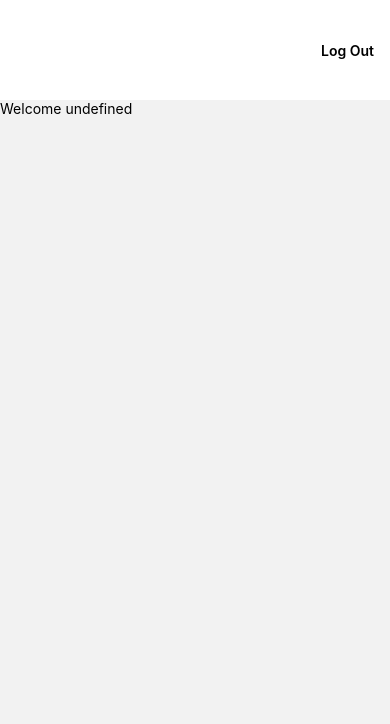
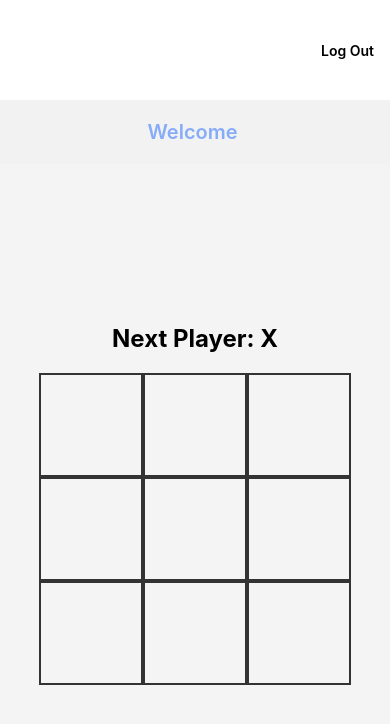
Before and after one commit to KeRusty/TicTacToe, a React Native app: screen /Home in a window 390 px wide. Shown: the top 724 px of the page. Built offline with nearby package versions, Linux system fonts and the light colour scheme.

Commit message:
created tic tac toe board as well

```diff
--- a/src/Components/AppHeader/index.tsx
+++ b/src/Components/AppHeader/index.tsx
@@ -1,11 +1,12 @@
 import React from 'react';
-import {Text, SafeAreaView, View, TouchableOpacity} from 'react-native';
-import {useNavigation} from '@react-navigation/native';
-import {useDispatch} from 'react-redux';
+import { Text, SafeAreaView, View, TouchableOpacity } from 'react-native';
+import { useNavigation } from '@react-navigation/native';
+import { useDispatch } from 'react-redux';
+import AuthService from '../../Utils/api/AuthService';
 
 // styles
-import {styles} from './styles';
-import {removeUserdetails} from '../../Utils/redux/slices/user/userSlice';
+import { styles } from './styles';
+import { removeUserdetails } from '../../Utils/redux/slices/user/userSlice';
 
 interface AppHeaderProps {
   routeName?: string;
@@ -29,17 +30,17 @@ function AppHeader({
   const dispatch = useDispatch();
   const navigation = useNavigation();
 
-  const onLogout = () => {
-    dispatch(removeUserdetails());
-    navigation.navigate('Login');
+  const onLogout = async () => {
+    try {
+      await AuthService.logout();
+      dispatch(removeUserdetails());
+      navigation.navigate('Login');
+    } catch (error) {
+      console.error('Register error', error);
+    }
   };
   return (
-    <SafeAreaView
-      style={[
-        showNoColor
-          ? styles.appHeaderContainerWhite
-          : styles.appHeaderContainer,
-      ]}>
+    <SafeAreaView style={[showNoColor ? styles.appHeaderContainerWhite : styles.appHeaderContainer]}>
       <View style={styles.textContainer}>
         {isBackVisible ? (
           <TouchableOpacity onPress={() => navigation.goBack()}>
@@ -51,9 +52,7 @@ function AppHeader({
         {isTitleVisible ? <Text>{title ?? routeName}</Text> : <View />}
         {isRightTextVisible && (
           <TouchableOpacity onPress={onLogout}>
-            <Text style={[showNoColor ? styles.rightText : styles.backText]}>
-              {rightText}
-            </Text>
+            <Text style={[showNoColor ? styles.rightText : styles.backText]}>{rightText}</Text>
           </TouchableOpacity>
         )}
       </View>
--- a/src/Components/BaseTextInput/styles.ts
+++ b/src/Components/BaseTextInput/styles.ts
@@ -1,4 +1,4 @@
-import {StyleSheet} from 'react-native';
+import { StyleSheet } from 'react-native';
 import colors from '../../Utils/colors';
 
 export const styles = StyleSheet.create({
--- /dev/null
+++ b/src/Components/TicTacToeBoard/index.tsx
@@ -0,0 +1,93 @@
+import React, { useState } from 'react';
+import { View, Text, TouchableOpacity, StyleSheet, Dimensions } from 'react-native';
+
+const { width } = Dimensions.get('window');
+const SIZE = (width * 0.8) / 3; // Dynamic cell size
+
+type Player = 'X' | 'O' | null;
+
+type BoardState = Player[];
+
+const TicTacToe: React.FC = () => {
+  const [board, setBoard] = useState<BoardState>(Array(9).fill(null));
+  const [isXNext, setIsXNext] = useState<boolean>(true);
+  const [winner, setWinner] = useState<Player | 'Draw' | null>(null);
+
+  const checkWinner = (newBoard: BoardState): Player | 'Draw' | null => {
+    const lines = [
+      [0, 1, 2],
+      [3, 4, 5],
+      [6, 7, 8],
+      [0, 3, 6],
+      [1, 4, 7],
+      [2, 5, 8],
+      [0, 4, 8],
+      [2, 4, 6],
+    ];
+    for (let [a, b, c] of lines) {
+      if (newBoard[a] && newBoard[a] === newBoard[b] && newBoard[a] === newBoard[c]) {
+        return newBoard[a];
+      }
+    }
+    return newBoard.includes(null) ? null : 'Draw';
+  };
+
+  const handlePress = (index: number): void => {
+    if (board[index] || winner) {
+      return;
+    }
+    const newBoard = [...board];
+    newBoard[index] = isXNext ? 'X' : 'O';
+    setBoard(newBoard);
+    const gameWinner = checkWinner(newBoard);
+    if (gameWinner) {
+      setWinner(gameWinner);
+    }
+    setIsXNext(!isXNext);
+  };
+
+  const resetGame = (): void => {
+    setBoard(Array(9).fill(null));
+    setIsXNext(true);
+    setWinner(null);
+  };
+
+  return (
+    <View style={styles.container}>
+      <Text style={styles.status}>
+        {winner ? (winner === 'Draw' ? "It's a Draw!" : `${winner} Wins!`) : `Next Player: ${isXNext ? 'X' : 'O'}`}
+      </Text>
+      <View style={styles.board}>
+        {board.map((cell, index) => (
+          <TouchableOpacity key={index} style={styles.cell} onPress={() => handlePress(index)}>
+            <Text style={styles.cellText}>{cell}</Text>
+          </TouchableOpacity>
+        ))}
+      </View>
+      {winner && (
+        <TouchableOpacity style={styles.resetButton} onPress={resetGame}>
+          <Text style={styles.resetText}>Restart</Text>
+        </TouchableOpacity>
+      )}
+    </View>
+  );
+};
+
+const styles = StyleSheet.create({
+  container: { flex: 1, alignItems: 'center', justifyContent: 'center', backgroundColor: '#f4f4f4' },
+  status: { fontSize: 24, marginBottom: 20, fontWeight: 'bold' },
+  board: { width: width * 0.8, flexDirection: 'row', flexWrap: 'wrap' },
+  cell: {
+    width: SIZE,
+    height: SIZE,
+    borderWidth: 2,
+    borderColor: '#333',
+    alignItems: 'center',
+    justifyContent: 'center',
+  },
+  cellText: { fontSize: 32, fontWeight: 'bold' },
+  resetButton: { marginTop: 20, padding: 10, backgroundColor: '#007bff', borderRadius: 5 },
+  resetText: { color: '#fff', fontSize: 18, fontWeight: 'bold' },
+});
+
+export default TicTacToe;
--- a/src/Screens/Home/Home.tsx
+++ b/src/Screens/Home/Home.tsx
@@ -1,14 +1,23 @@
 import React from 'react';
-import {View, Text} from 'react-native';
-import {useSelector} from 'react-redux';
-import {getUserDetails} from '../../Utils/redux/slices/user/selector';
+import { View, Text } from 'react-native';
+import { useSelector } from 'react-redux';
+import { getUserDetails } from '../../Utils/redux/slices/user/selector';
+
+// Components
+import { TicTacToeBoard } from '../../Components';
+
+// Styles
+import { styles } from './styles';
 
 function HomeScreen() {
   const userDetails = useSelector(getUserDetails);
 
   return (
-    <View>
-      <Text>{`Welcome ${userDetails?.firstName}`}</Text>
+    <View style={styles.container}>
+      <View style={styles.pageHeading}>
+        <Text style={styles.pageText}>{`Welcome ${userDetails?.name}`}</Text>
+      </View>
+      <TicTacToeBoard />
     </View>
   );
 }
--- a/src/Screens/Home/styles.ts
+++ b/src/Screens/Home/styles.ts
@@ -1,7 +1,18 @@
-import {StyleSheet} from 'react-native';
+import { StyleSheet } from 'react-native';
+import colors from '../../Utils/colors';
 
-const styles = StyleSheet.create({
+export const styles = StyleSheet.create({
   container: {
     flex: 1,
   },
+  pageHeading: {
+    justifyContent: 'center',
+    alignItems: 'center',
+    paddingVertical: 20,
+  },
+  pageText: {
+    color: colors.blue,
+    fontSize: 20,
+    fontWeight: '600',
+  },
 });
```
Also changed, not shown: src/Components/index.ts (+5 -4 lines).
